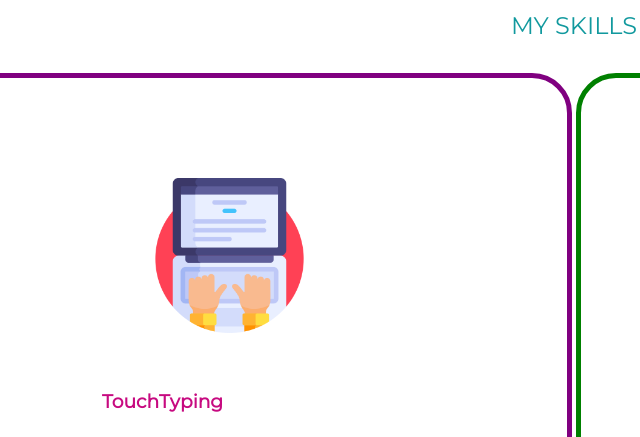
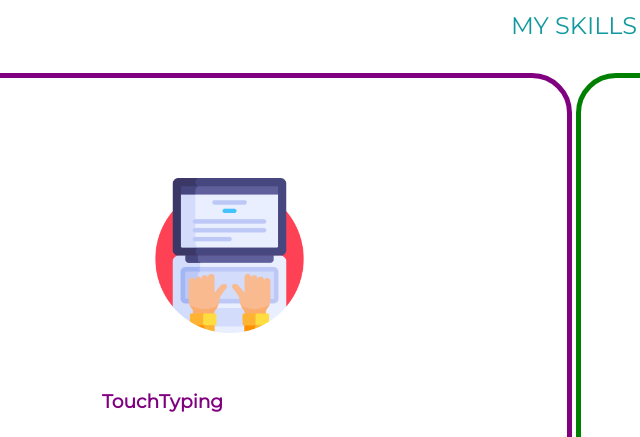
Before and after one commit to KalyaniDantuluri/CV, a plain HTML site: page index.html in a window 1280 px wide. Shown: the part 1580-2017 px from the top of the page, 66-706 px from the left. Drawn offline with Linux system fonts and the light colour scheme.

Commit message:
Update style.css

```diff
--- a/style.css
+++ b/style.css
@@ -52,7 +52,7 @@ h3 {
 }
 
 .purple {
-    color: #C70A80;
+    color: purple;
 }
 
 .green {
```
